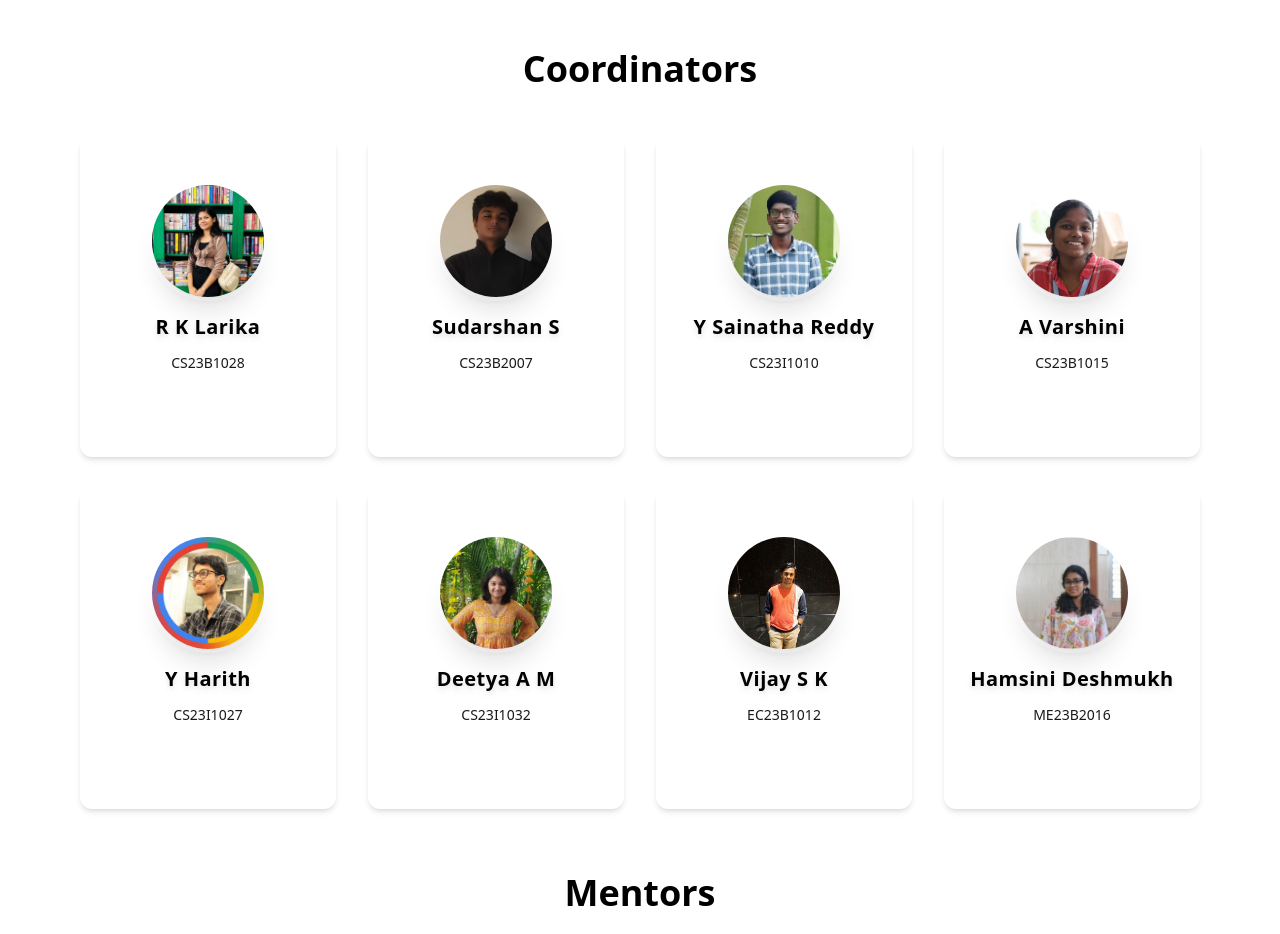
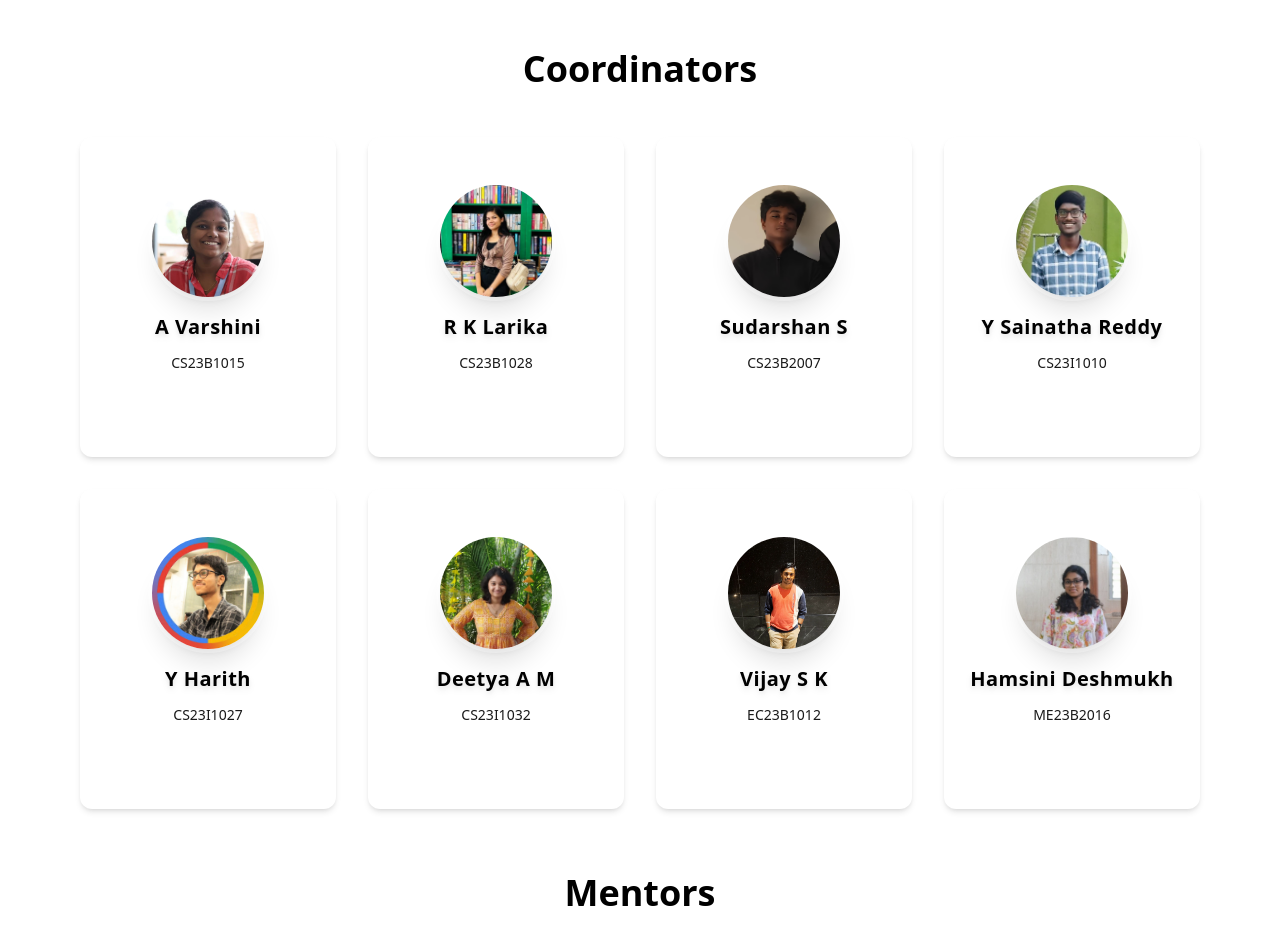
Before and after one commit to praneeth622/Devs-Club-IIITDM, a Next.js app in the folder devs-club/: page /team in a window 1280 px wide. Shown: the part 1960-2894 px from the top of the page. Built offline with nearby package versions, Linux system fonts and the light colour scheme; no server answers.

Commit message:
Update page.jsx
added varshini at top

```diff
--- a/devs-club/app/team/page.jsx
+++ b/devs-club/app/team/page.jsx
@@ -276,10 +276,10 @@ export default function Team() {
   ]
 
   const coordinators = [
+    { name: " A Varshini ", role: "CS23B1015", bio: "Frontend specialist with a knack for creating responsive and accessible websites.", image: '/assets/varshini.jpg', linkedin: "https://www.linkedin.com/in/varshini-avula", github: "https://github.com/varshini-1396" },
     { name: "R K Larika", role: "CS23B1028", bio: "Passionate learner exploring development and AI/ML.", image: "/assets/cs23b1028.jpg", linkedin: "https://www.linkedin.com/in/larika-rajasekaran-02b43a2a7/", github: "https://github.com/Larika85" },
     { name: " Sudarshan S", role: "CS23B2007", bio: "Intrigued by the fields of data analytics, iOS development, and graphic design, I have diligently sought to acquire a comprehensive understanding of these disciplines and their applications.", image: "/assets/cs23b2007.jpeg", linkedin: "https://www.linkedin.com/in/sudarshan-sudhakar-43a262274", github: "https://github.com/sxdxde" },
     { name: "Y Sainatha Reddy", role: "CS23I1010", bio: "Passionate about web development and cybersecurity, eager to make a difference in the digital world.", image: "/assets/cs23i1010.jpg", linkedin: "https://www.linkedin.com/in/sainatha-reddy/", github: "https://github.com/sainatha-reddy" },
-    { name: " A Varshini ", role: "CS23B1015", bio: "Frontend specialist with a knack for creating responsive and accessible websites.", image: '/assets/varshini.jpg', linkedin: "https://www.linkedin.com/in/varshini-avula", github: "https://github.com/varshini-1396" },
     { name: "Y Harith", role: "CS23I1027", bio: "Interested in exploring all the fields of Computer Science specifically in Machine Learning and Web Development.", image: "/assets/cs23i1027.jpg", linkedin: "https://www.linkedin.com/in/harith-yerragolam-617486288/", github: "https://github.com/Harith-Y" },
     { name: "Deetya A M ", role: "CS23I1032", bio: "Driven by a deep interest in machine learning and web development, I continuously strive to expand my expertise in these fields and their practical applications.", image: "/assets/cs23i1032.jpg", linkedin: "https://www.linkedin.com/in/deetya-mehta-046582282", github: "https://github.com/deerobo1" },
     { name: "Vijay S K", role: "EC23B1012", bio: "Interested in artificial intelligence and machine learning, web development. I am willing to expand my knowledge in these fields.", image: "/assets/EC23B1012.png", linkedin: "https://www.linkedin.com/in/vijay-shanmugham-karthikheyen-313ab32ba/", github: "https://github.com/vijaysk06" },
```
